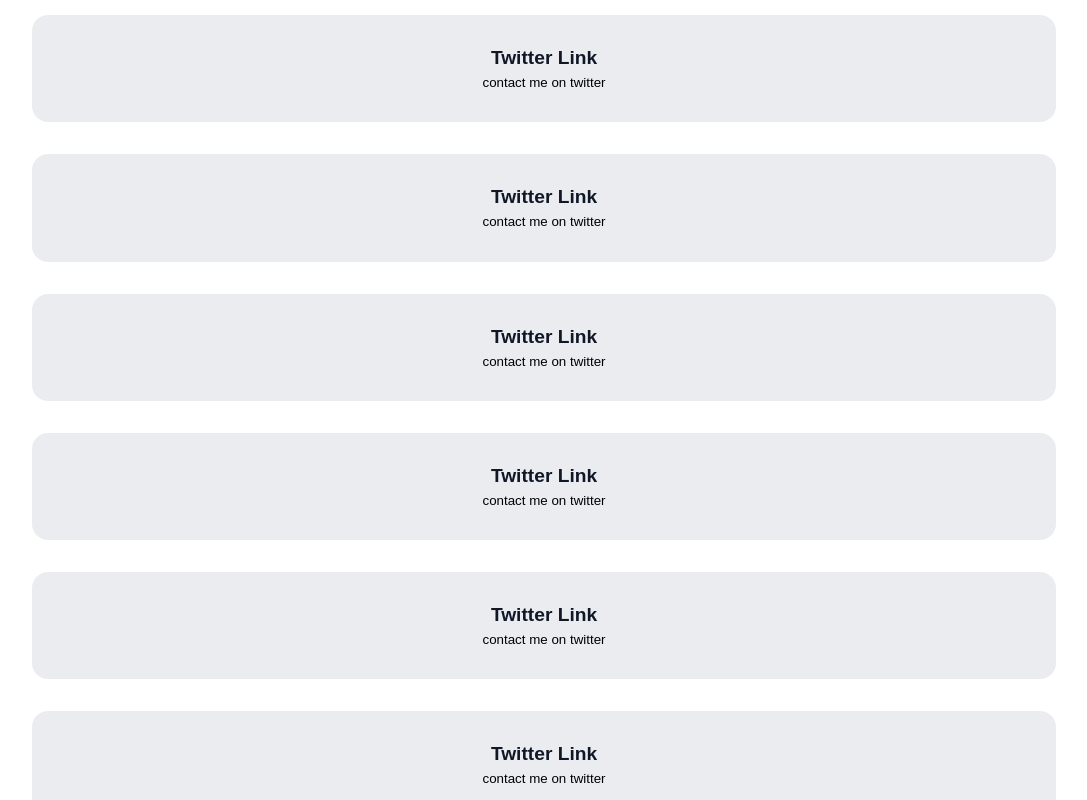
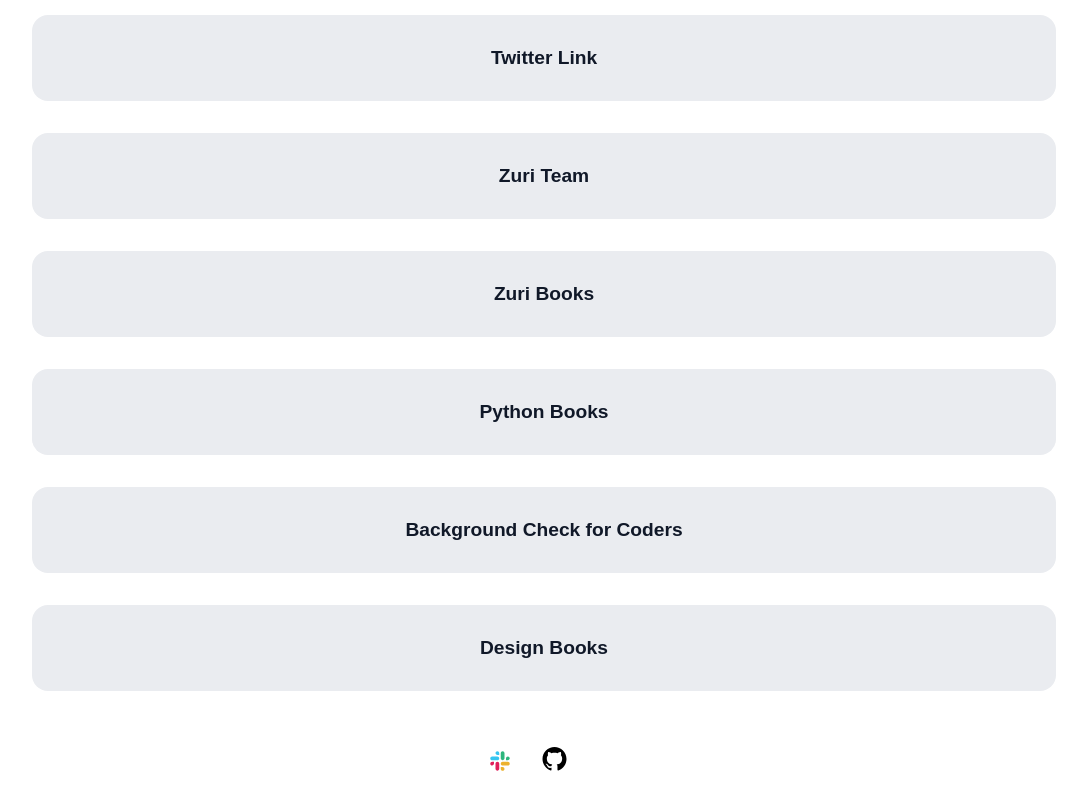
Before and after one commit to tobydevsolution/single-page-react, a React (Create React App) app: page / in a window 1280 px wide. Shown: the part 320-1120 px from the top of the page, without its empty margins (96-1183 px from the left). Built offline with nearby package versions, Linux system fonts and the light colour scheme.

Commit message:
Final styling all good

```diff
--- a/public/styles.css
+++ b/public/styles.css
@@ -20,6 +20,15 @@
   flex-direction: column;
   justify-content: center;
   align-items: center;
+}
+
+.sub {
+  display: none;
+  padding-top: 20px;
+}
+
+.box:hover .sub {
+  display: block;
 }
 
 .box {
@@ -90,54 +99,9 @@
   flex-wrap: wrap;
   justify-content: space-between;
 }
-.footer-item {
+
+@media (max-width: 300px) {
+  .footer-item {
+    text-align: left;
+  }
 }
-
-/*
-
-
-html {
-  font-family: "Montserrat", sans-serif;
-}
-body {
-  background: #eee;
-  padding: 0 16px;
-}
-
-
-header h1 {
-  color: #fff;
-  font-family: "McLaren", cursive;
-  font-weight: 200;
-}
-
-footer {
-  position: absolute;
-  text-align: center;
-  bottom: 0;
-  width: 100%;
-  height: 2.5rem;
-}
-
-footer p {
-  color: #ccc;
-}
-.note {
-  background: #fff;
-  border-radius: 7px;
-  box-shadow: 0 2px 5px #ccc;
-  padding: 10px;
-  width: 240px;
-  margin: 16px;
-  float: left;
-}
-.note h1 {
-  font-size: 1.1em;
-  margin-bottom: 6px;
-}
-.note p {
-  font-size: 1.1em;
-  margin-bottom: 10px;
-  white-space: pre-wrap;
-  word-wrap: break-word;
-} */
--- a/src/components/App.jsx
+++ b/src/components/App.jsx
@@ -9,11 +9,11 @@
     <div>
       <Profile />
       <Button />
+      {/* <Button />
       <Button />
       <Button />
       <Button />
-      <Button />
-      <Button />
+      {/* <Button /> */}
       <Social />
       <Footer />
     </div>
--- a/src/components/Button.jsx
+++ b/src/components/Button.jsx
@@ -8,7 +8,65 @@
           Twitter Link
         </a>
         <br />
-        <sub>contact me on twitter</sub>
+        <sub className="sub">contact me on twitter</sub>
+      </div>
+      <div className="zuri box" id="btn_zuri">
+        <a
+          href="https://training.zuri.team"
+          target="_blank"
+          rel="noopener noreferrer"
+        >
+          Zuri Team
+        </a>
+        <br />
+        <sub className="sub">Join The Zuri team</sub>
+      </div>
+      <div className="zuri_books box" id="books">
+        <a
+          href="https://books.zuri.team"
+          target="_blank"
+          rel="noopener noreferrer"
+        >
+          Zuri Books
+        </a>
+        <br />
+        <sub className="sub">can you purchase the zuri books</sub>
+      </div>
+      <div className="python box" id="book_python">
+        <a
+          href="https://books.zuri.team"
+          target="_blank"
+          rel="noopener noreferrer"
+        >
+          Python Books
+        </a>
+        <br />
+        <sub className="sub">checkout this python book for beginners</sub>
+      </div>
+
+      <div className="pitch box" id="pitch">
+        <a
+          href="https://background.zuri.team"
+          target="_blank"
+          rel="noopener noreferrer"
+        >
+          Background Check for Coders
+        </a>
+        <br />
+        <sub className="sub">Search and probe for Coders</sub>
+      </div>
+      <div className="design box" id="book_design">
+        <a
+          href="https://books.zuri.team/design-rules"
+          target="_blank"
+          rel="noopener noreferrer"
+        >
+          Design Books
+        </a>
+        <br />
+        <sub className="sub">
+          Explore These books to learn design and coding
+        </sub>
       </div>
     </div>
   );
```
